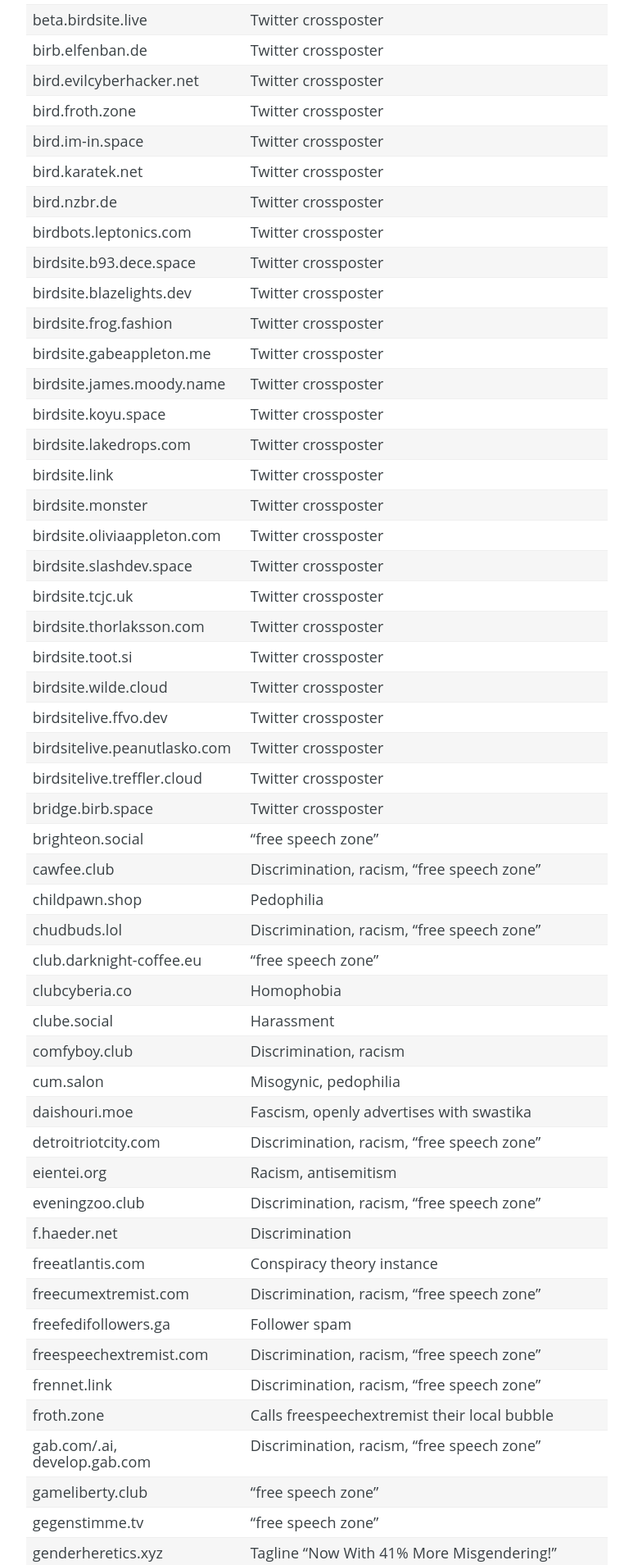
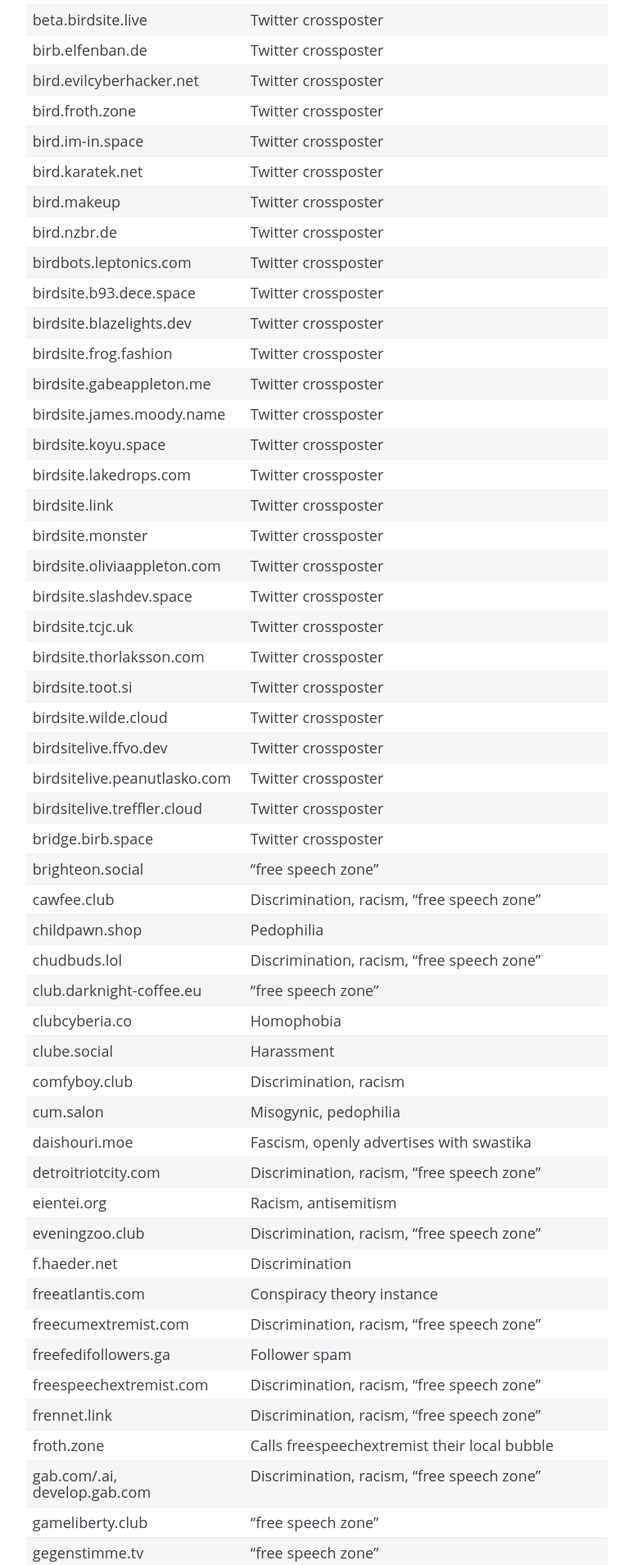
Before and after one commit to chaossocial/meta, a Jekyll site: the page built from federation.md, in a window 1280 px wide. Shown: the part 1551-3460 px from the top of the page at 82% size, without its empty margins (398-1171 px from the left). Built offline with Jekyll 4.4.1, drawn with Linux system fonts in a browser that asks for light colours.

Commit message:
Block bird.makeup

```diff
--- a/federation.md
+++ b/federation.md
@@ -54,6 +54,7 @@
 | bird.froth.zone             | Twitter crossposter|
 | bird.im-in.space            | Twitter crossposter|
 | bird.karatek.net            | Twitter crossposter|
+| bird.makeup                 | Twitter crossposter|
 | bird.nzbr.de                | Twitter crossposter|
 | birdbots.leptonics.com      | Twitter crossposter|
 | birdsite.b93.dece.space     | Twitter crossposter|
```
